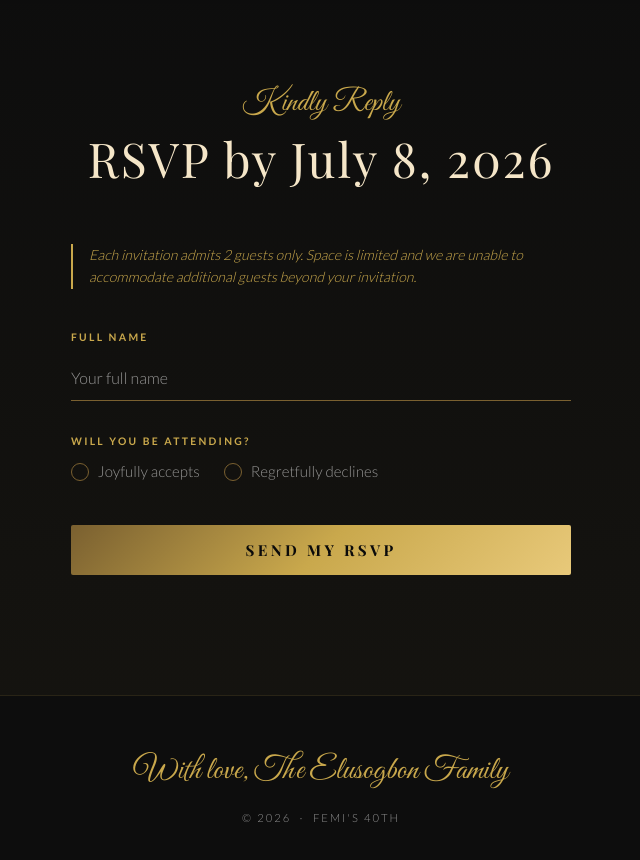
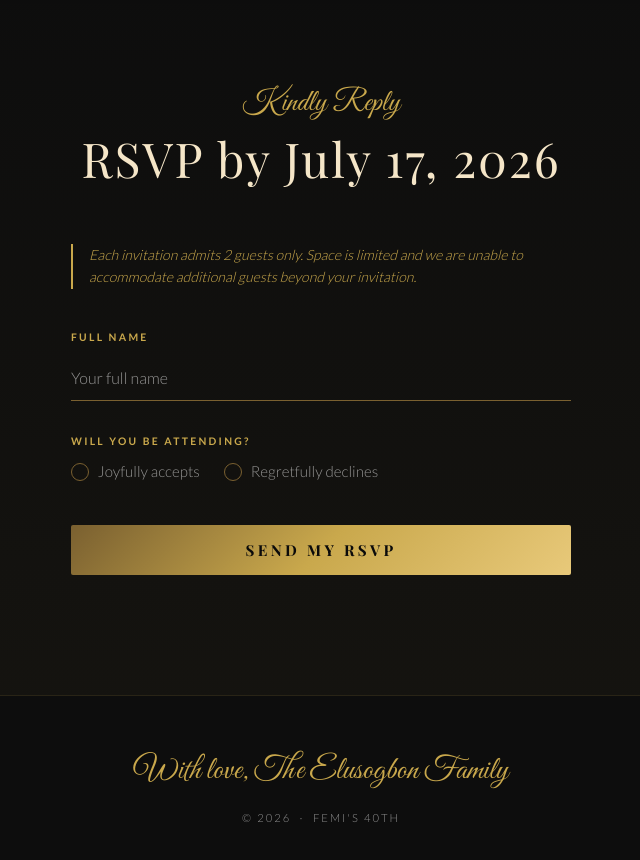
Before and after one commit to femifil/birthday-rsvp, a plain HTML site: page index.html in a window 1280 px wide. Shown: the part 1760-2620 px from the top of the page, without its empty margins (319-959 px from the left). Drawn offline with nearby package versions, Linux system fonts and the light colour scheme; a web font is replaced by a local one.

Commit message:
Update RSVP deadline to July 17

```diff
--- a/index.html
+++ b/index.html
@@ -508,7 +508,7 @@
 
     <div class="s-head fi">
       <span class="script s-script">Kindly Reply</span>
-      <h2 class="s-title">RSVP by July 8, 2026</h2>
+      <h2 class="s-title">RSVP by July 17, 2026</h2>
     </div>
 
     <div class="fi">
```
